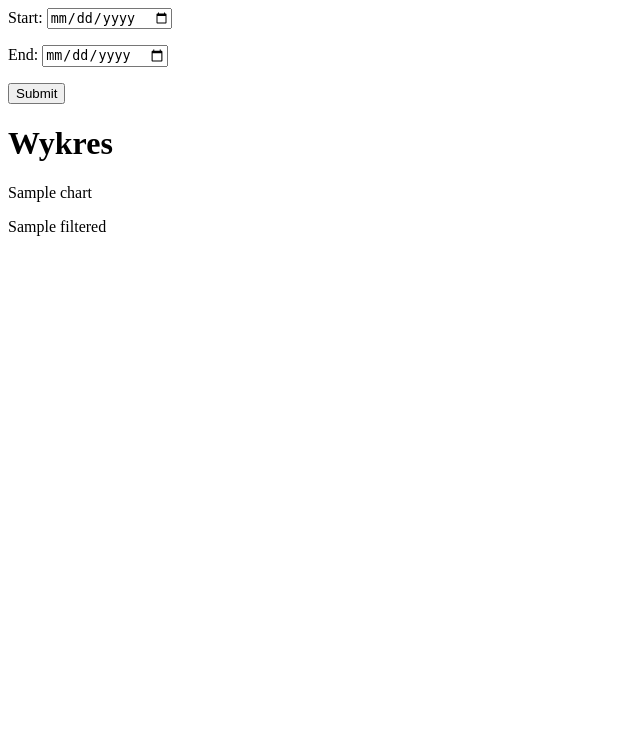
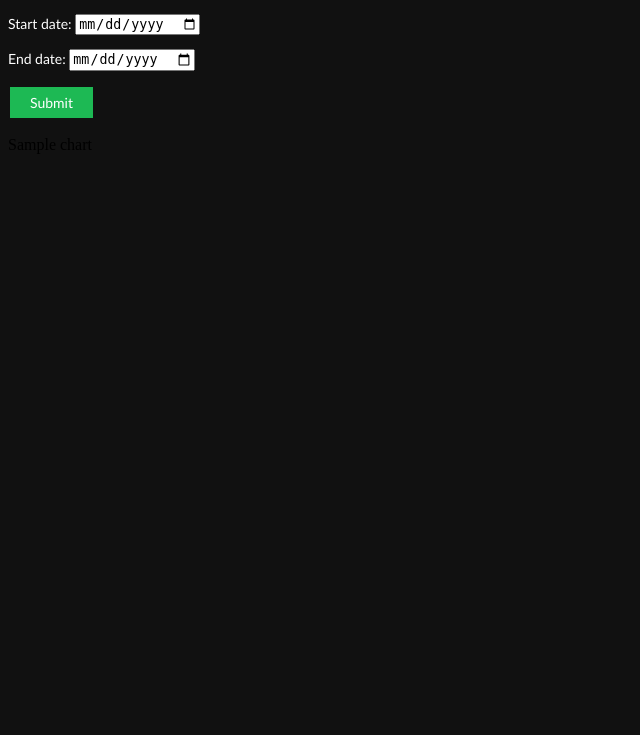
Before and after one commit to dbyl/spotify_data_visualization, a Django app: template source/spotify_data/templates/dashboard.html in a window 1280 px wide. Shown: the top 735 px of the page, without its empty margins (0-640 px from the left). Run offline with Django 4.2, Linux system fonts and the light colour scheme; tables that the repository leaves empty hold one stand-in row (values such as "Sample post"); the template is opened without the code that fills it: values that come from a table or form of the project are taken from there, most other values are stand-ins (such as "Sample title", 1, 10 or a date in 2020).

Commit message:
Creating first chart (dashboard view), creating first version of data selection bars

```diff
--- a/source/spotify_data/forms.py
+++ b/source/spotify_data/forms.py
@@ -1,5 +1,5 @@
 from django import forms
 
 class DateForm(forms.Form):
-    start = forms.DateField(widget=forms.DateInput(attrs={'type':'date'}))
-    end = forms.DateField(widget=forms.DateInput(attrs={'type':'date'}))
+    start_date = forms.DateField(widget=forms.DateInput(attrs={'type':'date'}))
+    end_date = forms.DateField(widget=forms.DateInput(attrs={'type':'date'}))
--- a/source/spotify_data/templates/dashboard.html
+++ b/source/spotify_data/templates/dashboard.html
@@ -1,30 +1,45 @@
-<body>
-    <main>
-      <main class="px-3 text-center">
+<!DOCTYPE html>
+<html>
+<head>
+<style>
+.button {
+  border: none;
+  color: rgb(255, 255, 255);
+  padding: 7px 20px;
+  text-align: center;
+  text-decoration: none;
+  display: inline-block;
+  font-size: 14px;
+  margin: 2px 2px;
+  cursor: pointer;
+  font-family:'Gill Sans', 'Gill Sans MT', Calibri, 'Trebuchet MS', sans-serif
+}
+
+.button1 {background-color: #1DB954;} /* Green */
+.button2 {background-color: #008CBA;} /* Blue */
+
+.font {
+  color: rgb(255, 255, 255);
+  cursor: pointer;
+  font-size: 14px;
+  font-family: 'Gill Sans', 'Gill Sans MT', Calibri, 'Trebuchet MS', sans-serif
+}
+</style>
+</head>
+
+
+<body style="background:#111111">
+    <main class="px-3 text-center">
         <div>
-          <form method="GET" action="{% url 'dashboard' %}">
+          <form method="GET" action="{% url 'dashboard' %}", class="font">
             {{ form.as_p }}
-
-            <button>Submit</button>
+            <button class="button button1">Submit</button>
           </form>
         </div>
-        <div class="px-4  my-5 text-center">
-          <h1 class="display-5 fw-bold">Wykres</h1>
-        </div>
-
         <div class="container px-4 py-5 text-center" id="featured-3">
-          <div class="feature col">
-            <div class="feature-icon bg-primary bg-gradient">
-            </div>
+          <div class="feature col" style="height:600px; width:900px;">
             <p>{{ chart|safe }}</p>
           </div>
         </div>
-        <div class="container px-4 py-5 text-center" id="featured-3">
-            <div class="feature col">
-              <div class="feature-icon bg-primary bg-gradient">
-              </div>
-              <p>{{filtered}}</p>
-            </div>
-          </div>
-      </main>
+     </main>
   </body>
```
Also changed, not shown: source/spotify_data/views.py (+13 -17 lines).
